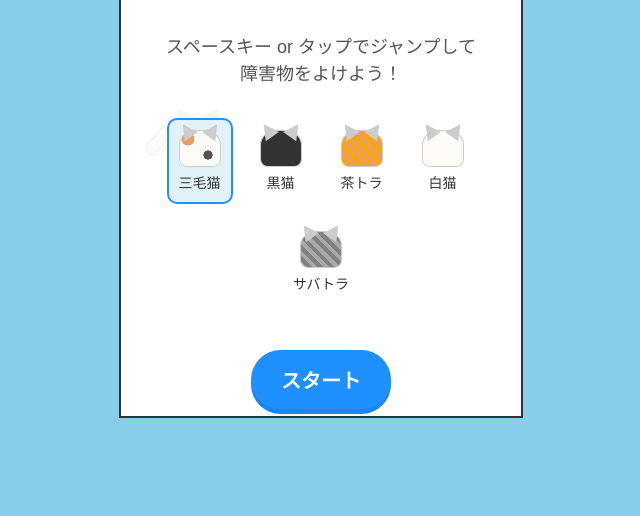
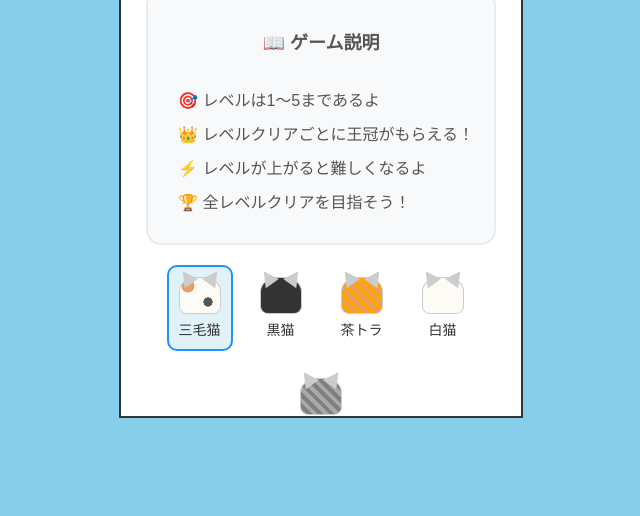
Before and after one commit to Ykuroyy/neko-jump-app, a website: page index.html in a window 1280 px wide. Shown: the part 284-800 px from the top of the page, without its empty margins (319-959 px from the left). Drawn offline with Linux system fonts and the light colour scheme.

Commit message:
説明文追加

```diff
--- a/index.html
+++ b/index.html
@@ -18,6 +18,15 @@
             <div id="start-screen">
                 <h1>ジャンプ！<br>ねこちゃん</h1>
                 <p>スペースキー or タップでジャンプして<br>障害物をよけよう！</p>
+                <div class="game-info">
+                    <p class="info-title">📖 ゲーム説明</p>
+                    <ul class="info-list">
+                        <li>🎯 レベルは1〜5まであるよ</li>
+                        <li>👑 レベルクリアごとに王冠がもらえる！</li>
+                        <li>⚡ レベルが上がると難しくなるよ</li>
+                        <li>🏆 全レベルクリアを目指そう！</li>
+                    </ul>
+                </div>
                 <div id="cat-selection">
                     <div class="cat-option selected" data-cat-type="calico">
                         <div class="cat-preview calico cat-type-calico"></div>
--- a/script.js
+++ b/script.js
@@ -141,6 +141,20 @@ function init() {
     obstacle.style.left = obstacleX + 'px';
     scoreDisplay.textContent = `Score: 0 / ${CLEAR_SCORE}`;
     levelDisplay.textContent = `レベル: ${currentLevel}`;
+
+    // Update start screen with current level info
+    const startScreen = document.getElementById('start-screen');
+    const levelInfo = clearedLevels.length > 0 ?
+        `🏆 クリア済みレベル: ${clearedLevels.join(', ')}` : '';
+    const existingLevelInfo = startScreen.querySelector('.cleared-levels');
+    if (existingLevelInfo) {
+        existingLevelInfo.textContent = levelInfo;
+    } else if (levelInfo) {
+        const levelInfoElement = document.createElement('p');
+        levelInfoElement.className = 'cleared-levels';
+        levelInfoElement.textContent = levelInfo;
+        startScreen.querySelector('.game-info').appendChild(levelInfoElement);
+    }
 
     startScreen.style.display = 'flex';
     clearScreen.style.display = 'none';
--- a/style.css
+++ b/style.css
@@ -291,6 +291,46 @@ body {
     margin-bottom: 30px;
 }
 
+/* Game info section */
+.game-info {
+    background-color: #f8f9fa;
+    border: 2px solid #e9ecef;
+    border-radius: 15px;
+    padding: 20px;
+    margin: 20px 0;
+    max-width: 350px;
+}
+
+.info-title {
+    font-size: 20px;
+    font-weight: bold;
+    color: #333;
+    margin-bottom: 15px;
+    text-align: center;
+}
+
+.info-list {
+    list-style: none;
+    padding: 0;
+    margin: 0;
+    text-align: left;
+}
+
+.info-list li {
+    font-size: 16px;
+    color: #555;
+    margin-bottom: 10px;
+    padding-left: 10px;
+}
+
+.cleared-levels {
+    font-size: 18px;
+    font-weight: bold;
+    color: #1E90FF;
+    text-align: center;
+    margin-top: 15px;
+}
+
 #start-btn, #restart-btn-clear, #restart-btn-gameover, #back-to-top-btn {
     padding: 15px 30px;
     font-size: 20px;
```
